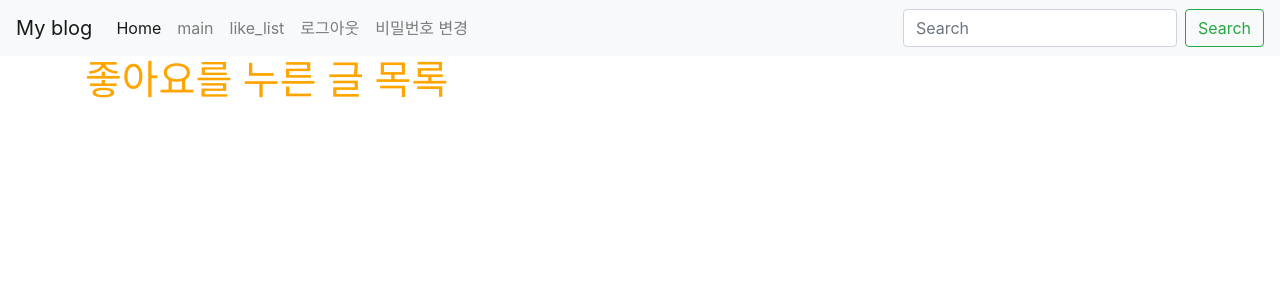
After one commit to ygk313/2020-dgulikelion-prac, a Django app: page /posts/like_list/ in a window 1280 px wide. The commit adds this page. Shown: the top 300 px of the page. Run offline with Django 3.2, Linux system fonts and the light colour scheme; a user stored in the database is signed in; data that the repository does not hold is empty; some libraries are stand-ins or nearby versions.

Commit message:
좋아요 기능 추가

```diff
--- a/myblog/settings.py
+++ b/myblog/settings.py
@@ -46,6 +46,9 @@ INSTALLED_APPS = [
     'allauth',
     'allauth.account',
     'allauth.socialaccount',
+
+    #providers
+    'allauth.socialaccount.providers.google',
 ]
 
 MIDDLEWARE = [
--- a/myblog/templates/base.html
+++ b/myblog/templates/base.html
@@ -9,6 +9,8 @@
     <!-- Bootstrap CSS -->
     <link rel="stylesheet" href="https://stackpath.bootstrapcdn.com/bootstrap/4.5.0/css/bootstrap.min.css" integrity="sha384-9aIt2nRpC12Uk9gS9baDl411NQApFmC26EwAOH8WgZl5MYYxFfc+NcPb1dKGj7Sk" crossorigin="anonymous">
     <link rel="stylesheet" href="{% static 'css/project.css' %}">
+    <link rel="stylesheet" href="https://cdnjs.cloudflare.com/ajax/libs/font-awesome/5.8.2/css/all.min.css"/>
+
     <title> My blog </title>
   </head>
   <body>
--- a/myblog/templates/shared/_navbar.html
+++ b/myblog/templates/shared/_navbar.html
@@ -11,6 +11,9 @@
         </li>
         <li class="nav-item">
           <a class="nav-link" href="{% url 'posts:main' %}">main</a>
+        </li>
+        <li class="nav-item">
+          <a class="nav-link" href="{% url 'posts:like_list' %}">like_list</a>
         </li>
         {% if user.is_authenticated %}
           <li class="nav-item">
--- /dev/null
+++ b/posts/templates/posts/like_list.html
@@ -0,0 +1,28 @@
+{% extends 'base.html' %}
+{% load static %}
+
+{% block content %}
+<!-- {% include 'shared/_navbar.html' %} -->
+<div class="container">
+    {% if user.is_authenticated %}
+        <h1>좋아요를 누른 글 목록</h1>
+        <div class="row">
+            {% for like in likes %}
+                <div class="col-md-4 col-12">
+                    <div class="card" style="width: 18rem; margin-top: 20px;">
+                        <div class="card-body">
+                            <h5 class="card-title">{{ like.post.title }}</h5>
+                            <p>조회수 : {{ like.post.view_count }}</p>
+                            <a href="{% url 'posts:show' like.post.id %}" class="btn btn-primary">상세보기</a>
+                        </div>
+                    </div>
+                </div>
+            {% endfor %}
+        </div>
+    {% else %}
+        <h3>로그인 후 이용이 가능합니다.</h3>
+        <a href="{% url 'account_login' %}" class="btn btn-warning">로그인</a>
+        <a href="{% url 'account_signup' %}" class="btn btn-warning">회원가입</a>
+    {% endif %}
+</div>
+{% endblock %}
--- a/posts/urls.py
+++ b/posts/urls.py
@@ -9,4 +9,7 @@ urlpatterns =[
     path('show/<int:id>/', show, name="show"),
     path('update/<int:id>/', update, name="update"),
     path('delete/<int:id>/', delete, name="delete"),
+    path('<int:post_id>/create_comment', create_comment, name="create_comment"),
+    path('<int:post_id>/post_like', post_like, name="post_like"),
+    path('like_list/', like_list, name="like_list"),
 ]
--- a/posts/views.py
+++ b/posts/views.py
@@ -1,5 +1,6 @@
 from django.shortcuts import render,redirect,get_object_or_404
-from .models import Post
+from .models import Post,Comment,Like
+from django.contrib.auth.decorators import login_required
 
 def new(request):
     return render(request, 'posts/new.html')
@@ -14,12 +15,15 @@ def create(request):
     return redirect('posts:main')
 
 def main(request):
-    posts = Post.objects.all()
+    posts = Post.objects.all().order_by('-created_at')
     return render(request, 'posts/main.html', {'posts':posts})
 
 def show(request, id):
     post = Post.objects.get(pk=id)
-    return render(request, 'posts/show.html', {'post':post})
+    post.view_count = post.view_count+1
+    post.save()
+    all_comments = post.comments.all().order_by('-created_at')
+    return render(request, 'posts/show.html', {'post':post, 'comments':all_comments})
 
 #수정하기
 def update(request,id):
@@ -37,3 +41,28 @@ def delete(request,id):
     post = get_object_or_404(Post, pk=id)
     post.delete()
     return redirect("posts:main")
+
+def create_comment(request, post_id):
+    if request.method == "POST":
+        post = get_object_or_404(Post, pk=post_id)
+        current_user = request.user
+        comment_content = request.POST.get('content')
+        Comment.objects.create(content=comment_content, writer = current_user, post=post)
+    return redirect('posts:show', post_id)
+
+@login_required
+def post_like(request,post_id):
+    post = get_object_or_404(Post, pk=post_id)
+    post_like, post_like_created = post.like_set.get_or_create(user=request.user)
+
+    if not post_like_created:
+        post_like.delete()
+
+    if request.GET.get('redirect_to') == 'show':
+        return redirect('posts:show', post_id)
+    else:
+        return redirect('posts:main')
+@login_required
+def like_list(request):
+    likes = Like.objects.filter(user=request.user)
+    return render(request, 'posts/like_list.html', {'likes':likes})
```
Also changed, not shown: myblog/templates/account/login.html (added, +46 -0 lines), posts/admin.py (+8 -2 lines), posts/models.py (+16 -0 lines), posts/templates/posts/main.html (+8 -0 lines), posts/templates/posts/show.html (+28 -0 lines), db.sqlite3, posts/migrations/0004_comment_writer.py (added), posts/migrations/0005_auto_20200906_1424.py (added).
